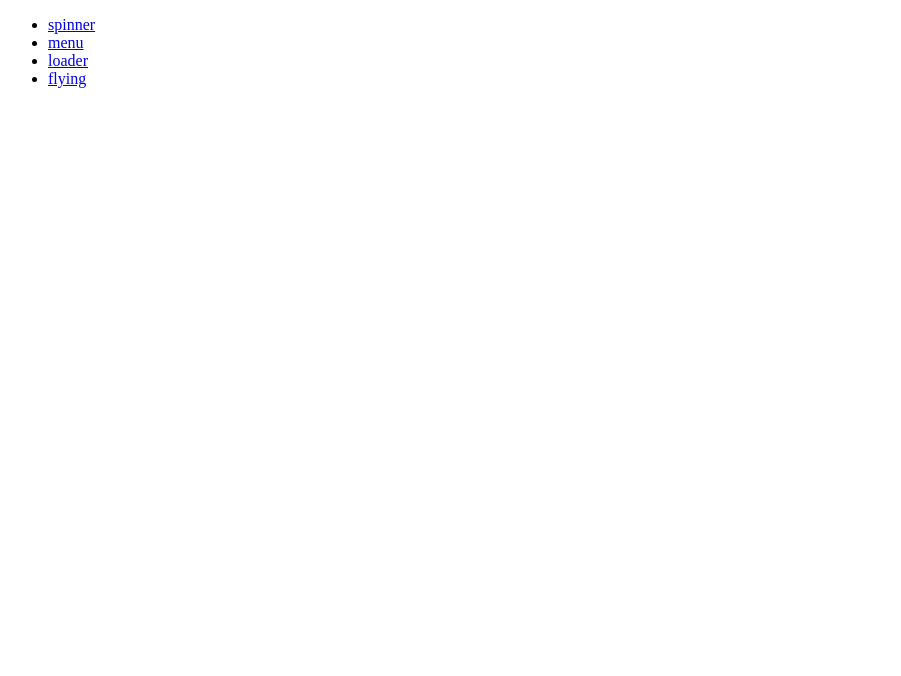
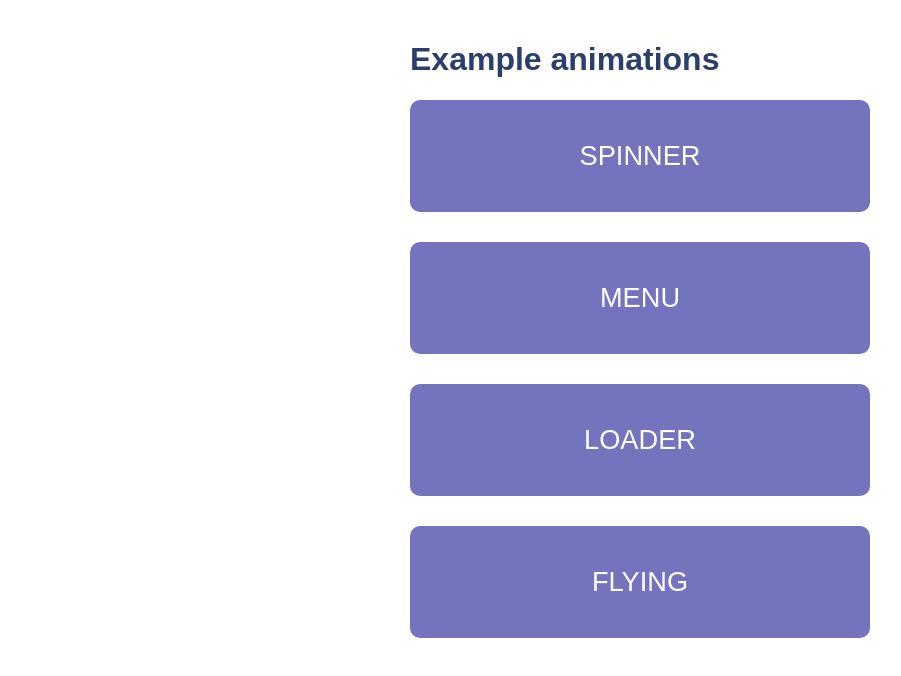
Before and after one commit to dnjstrom/animation-workshop, a website: page src/index.html in a window 1280 px wide. Shown: the whole page, without its empty margins (0-901 px from the left). Drawn offline with Linux system fonts and the light colour scheme.

Commit message:
Make index page prettier

```diff
--- a/src/index.html
+++ b/src/index.html
@@ -5,16 +5,18 @@
   <meta charset="UTF-8">
   <meta name="viewport" content="width=device-width, initial-scale=1.0">
   <meta http-equiv="X-UA-Compatible" content="ie=edge">
-  <title>Document</title>
+  <title>Animation Workshop</title>
+  <link rel="stylesheet" type="text/css" href="styles.css">
 </head>
 
 <body>
-  <ul>
-    <li><a href="./spinner/index.html">spinner</a></li>
-    <li><a href="./menu/index.html">menu</a></li>
-    <li><a href="./loader/index.html">loader</a></li>
-    <li><a href="./flying/index.html">flying</a></li>
-  </ul>
+  <h1 class="title">Example animations</h1>
+  <div class="examples">
+    <a class="example" href="./spinner/index.html">spinner</a>
+    <a class="example" href="./menu/index.html">menu</a>
+    <a class="example" href="./loader/index.html">loader</a>
+    <a class="example" href="./flying/index.html">flying</a>
+  </div>
 </body>
 
 </html>
--- /dev/null
+++ b/src/styles.css
@@ -0,0 +1,58 @@
+:root {
+  --pale-purple: #a6a2dc;
+  --purple: #7473bd;
+  --dark-purple: #7473bd;
+  --pale-coral: #ffacac;
+  --coral: #ff7979;
+  --neon-purple: #9d8dff;
+  --dark-neon-purple: #4a49cb;
+  --navy: #2c3f6b;
+}
+
+* {
+  box-sizing: border-box;
+}
+
+html {
+  font-size: 16px;
+  font-family: sans-serif;
+}
+
+body {
+  margin: 0 auto;
+  max-width: 500px;
+  padding: 20px;
+  display: flex;
+  flex-direction: column;
+  color: var(--navy);
+}
+
+.examples {
+  display: flex;
+  flex-direction: column;
+  margin: -15px;
+}
+
+.example {
+  margin: 15px;
+  font-size: 1.7rem;
+  padding: 40px 60px;
+  text-decoration: none;
+  text-transform: capitalize;
+  text-align: center;
+  text-align: center;
+
+  background: var(--purple);
+  border-radius: 10px;
+  font-weight: lighter;
+  text-transform: uppercase;
+  color: white;
+  transition: transform 0.3s ease;
+}
+
+.example:hover,
+.example:focus {
+  background: var(--coral);
+  transform: scale(1.1);
+  outline: none;
+}
```
